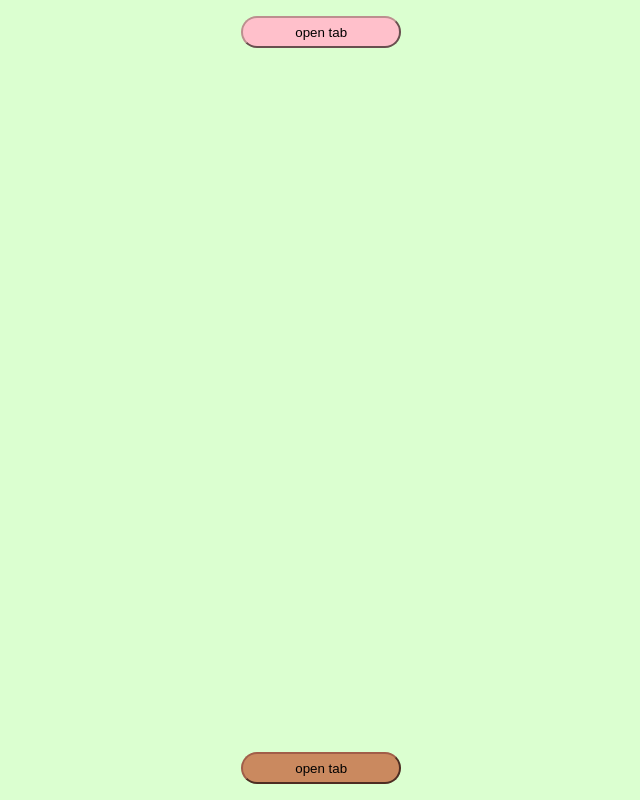
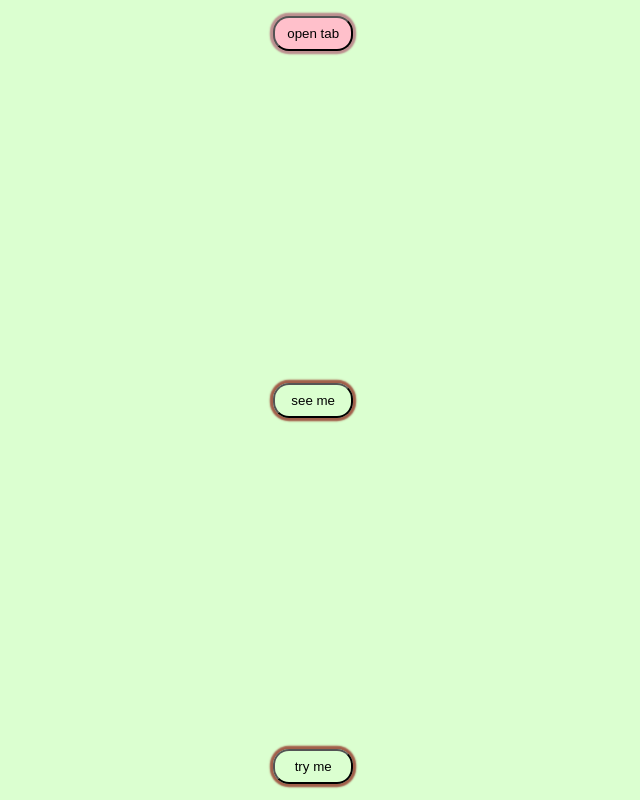
Before and after one commit to CatalinaSorina/Keys, a React (Create React App) app: page / in a window 1280 px wide. Shown: the whole page, without its empty margins (322-962 px from the left). Built offline with nearby package versions, Linux system fonts and the light colour scheme.

Commit message:
Button with addMoreStyle

```diff
--- a/src/App.js
+++ b/src/App.js
@@ -12,16 +12,25 @@ const App = () => (
       <Tab content={<>
         <header>Header, in work</header>
         <Input placeholder="try this input" />
-        <Button text="click" style={{ color: "purple", backgroundColor: "plum", borderColor: "purple" }} />
+        <Button text="click" style={{ color: "purple", backgroundColor: "plum", boxShadowColor: "purple" }} />
         <footer>bottom</footer>
       </>}
-        buttonStyle={{ backgroundColor: "pink", borderColor: "rosybrown" }}
+        buttonStyle={{ backgroundColor: "pink", boxShadowColor: "rosybrown" }}
         tabStyle={{ backgroundColor: "pink", borderColor: "rosybrown", alignItems: "center" }}
       />
       <Tab content={<>
         <header>Header, in work</header>
         <footer>bottom</footer>
-      </>} />
+      </>}
+        openButtonText="see me"
+      />
+      <Tab content={<>
+        <header>Header, in work</header>
+        <footer>bottom</footer>
+      </>}
+        openButtonText="try me"
+        closeButtonText="close me"
+      />
     </>}
   />
 );
--- a/src/components/Button/Button.js
+++ b/src/components/Button/Button.js
@@ -1,9 +1,28 @@
 import React from "react";
 import { buttonDefaultStyle } from "./buttonDefaultStyle";
 import { combineStyle } from "../../data/utils";
+import style from "styled-components";
+
+const ButtonStyle = style.button`
+    width: ${({ addMoreStyle }) => addMoreStyle.width};
+    height: ${({ addMoreStyle }) => addMoreStyle.height};
+    border-radius: ${({ addMoreStyle }) => addMoreStyle.borderRadius};
+    background-color: ${({ addMoreStyle }) => addMoreStyle.backgroundColor};
+    box-shadow: ${({ addMoreStyle }) => addMoreStyle.boxShadow + addMoreStyle.boxShadowColor};
+    color: ${({ addMoreStyle }) => addMoreStyle.color};
+    outline: ${({ addMoreStyle }) => addMoreStyle.outline};
+    padding: ${({ addMoreStyle }) => addMoreStyle.padding};
+
+    &:hover {
+        background:transparent;
+    }
+    &:active {
+        color:${({ addMoreStyle }) => addMoreStyle.backgroundColor};
+    }
+`;
 
 const Button = ({ style, text, fireClick }) => (
-    <button style={combineStyle(style, buttonDefaultStyle)} onClick={fireClick}>{text}</button>
+    <ButtonStyle style={style} addMoreStyle={combineStyle(style, buttonDefaultStyle)} onClick={fireClick}>{text}</ButtonStyle>
 );
 
 export default Button;
--- a/src/components/Button/buttonDefaultStyle.js
+++ b/src/components/Button/buttonDefaultStyle.js
@@ -1,9 +1,10 @@
 export const buttonDefaultStyle = {
-    width: "10rem",
-    height: "2rem",
+    width: "5rem",
     borderRadius: "1rem",
-    backgroundColor: "#CA895F",
-    borderColor: "#A15E49",
+    backgroundColor: "transparent",
+    boxShadow: "0 0 0.1rem 0.2rem ",
+    boxShadowColor: "#A15E49",
     color: "4E3822",
-    outline: "none"
+    outline: "none",
+    padding: "0.5rem"
 }
--- a/src/components/Tab/Tab.js
+++ b/src/components/Tab/Tab.js
@@ -2,17 +2,21 @@ import React, { useState } from "react";
 import Button from "../Button/Button";
 import Wrapper from "../Wrapper/Wrapper";
 
-const Tab = ({ content, buttonStyle, tabStyle }) => {
-    const [buttonText, setButtonText] = useState("open tab");
+const Tab = ({ content, openButtonText, closeButtonText, buttonStyle, tabStyle }) => {
+    const [buttonText, setButtonText] = useState(openButtonText ? openButtonText : "open tab");
     const [tabDisplay, setTabDisplay] = useState("none");
 
     const openTab = () => {
-        buttonText === "open tab" ? setButtonText("close tab") : setButtonText("open tab");
+        if (openButtonText) {
+            buttonText === openButtonText ? (closeButtonText ? setButtonText(closeButtonText) : setButtonText(openButtonText)) : setButtonText(openButtonText);
+        } else {
+            buttonText === "open tab" ? setButtonText("close tab") : setButtonText("open tab");
+        }
         tabDisplay === "none" ? setTabDisplay("flex") : setTabDisplay("none");
     }
 
     return (<>
-        <Button text={buttonText} style={{ ...buttonStyle, position: "relative" }} fireClick={openTab} />
+        <Button text={buttonText} style={{ ...buttonStyle, position: "relative", marginRight: "1rem" }} fireClick={openTab} />
         <Wrapper addStyle={{ ...tabStyle, width: "90%", height: "90%", display: tabDisplay }} content={content} />
     </>)
 }
```
